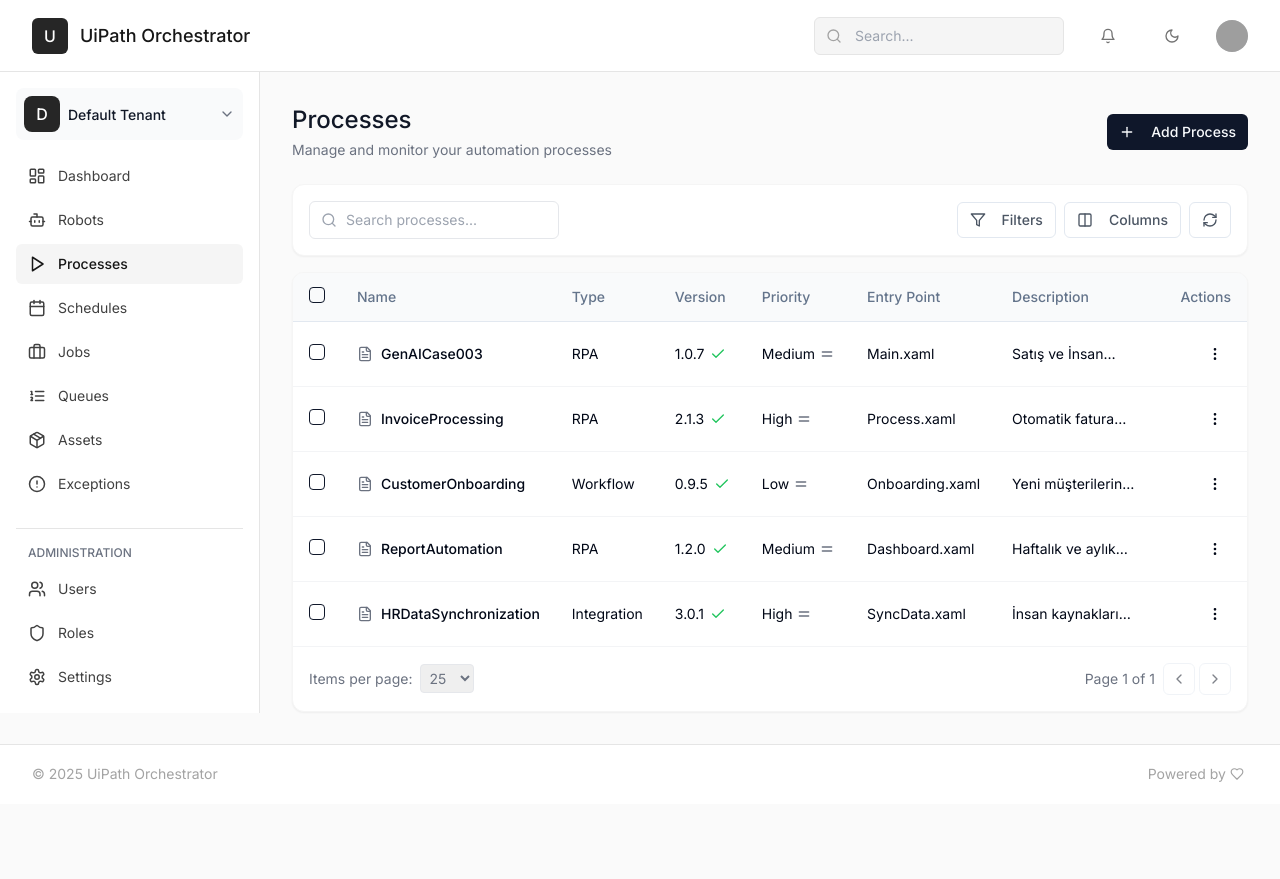
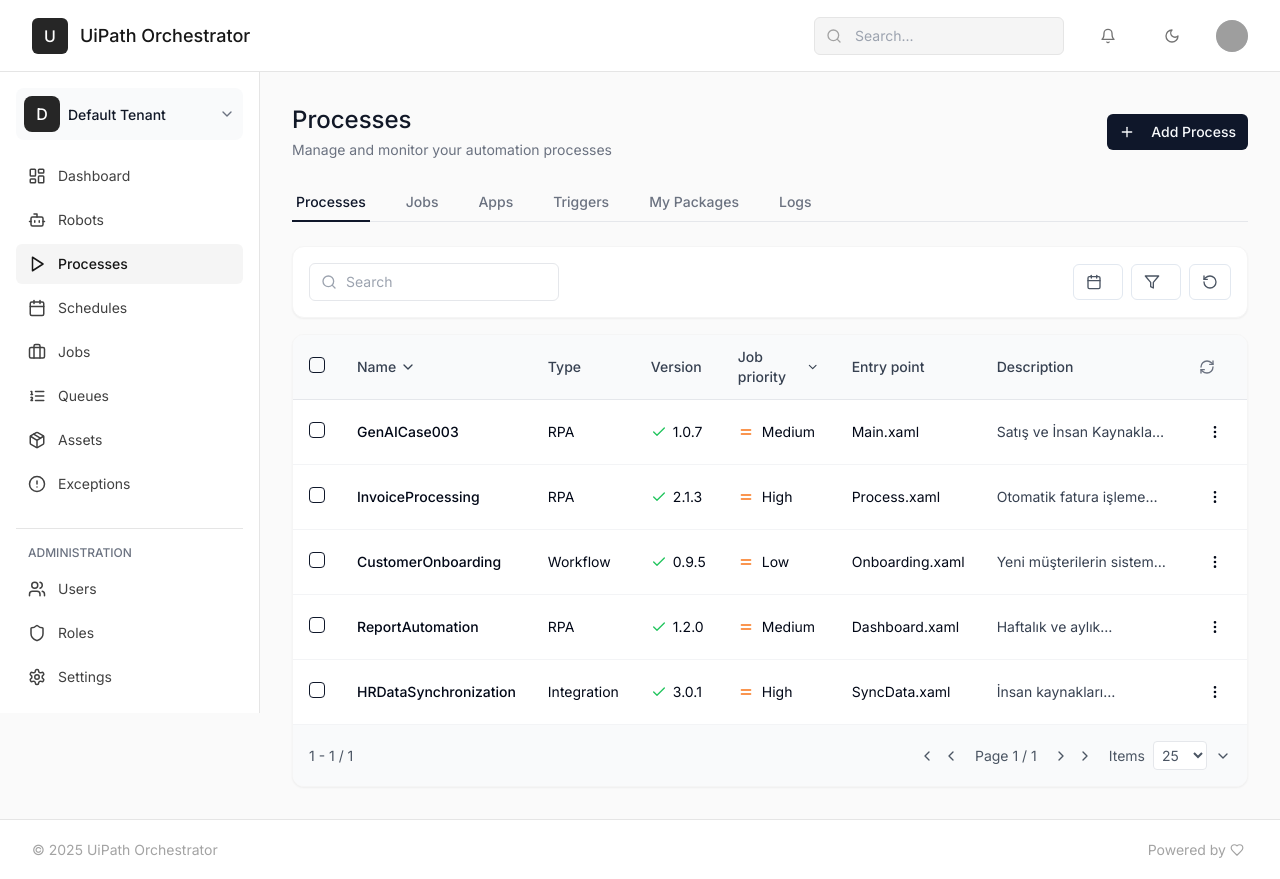
Before and after one commit to ozturksefa/admin-dashboard-analyzer-pro, a React (Vite) app: page /processes in a window 1280 px wide. Before the commit the page ends 804 px from the top, so only its background shows below. Built offline with nearby package versions, Linux system fonts and the light colour scheme; grey boxes are pictures that could not be loaded.

Commit message:
Refactor: Processes page
Refactor the Processes page to incorporate the latest design specifications and address any build errors.

```diff
--- a/src/pages/Processes.tsx
+++ b/src/pages/Processes.tsx
@@ -1,4 +1,3 @@
-
 import React, { useState } from 'react';
 import { Table, TableHeader, TableBody, TableRow, TableHead, TableCell } from "@/components/ui/table";
 import { Checkbox } from "@/components/ui/checkbox";
@@ -17,7 +16,9 @@ import {
   ChevronLeft,
   ChevronRight,
   Search,
-  Columns
+  Columns,
+  Calendar,
+  RotateCcw
 } from 'lucide-react';
 
 interface Process {
@@ -78,6 +79,15 @@ const processes: Process[] = [
   }
 ];
 
+const tabs = [
+  { id: 'processes', label: 'Processes', active: true },
+  { id: 'jobs', label: 'Jobs', active: false },
+  { id: 'apps', label: 'Apps', active: false },
+  { id: 'triggers', label: 'Triggers', active: false },
+  { id: 'packages', label: 'My Packages', active: false },
+  { id: 'logs', label: 'Logs', active: false }
+];
+
 const Processes = () => {
   const [selectedProcesses, setSelectedProcesses] = useState<string[]>([]);
   const [searchQuery, setSearchQuery] = useState('');
@@ -112,8 +122,8 @@ const Processes = () => {
 
   const getVersionBadge = (version: string) => (
     <div className="flex items-center gap-1.5">
+      <Check className="h-4 w-4 text-green-500" />
       <span>{version}</span>
-      <Check className="h-4 w-4 text-green-500" />
     </div>
   );
 
@@ -123,6 +133,7 @@ const Processes = () => {
 
   return (
     <div className="max-w-full">
+      {/* Header */}
       <div className="flex flex-col sm:flex-row items-start sm:items-center justify-between mb-6 gap-4">
         <div>
           <h1 className="text-2xl font-medium text-gray-900">Processes</h1>
@@ -134,13 +145,34 @@ const Processes = () => {
         </Button>
       </div>
 
+      {/* Tab Navigation */}
+      <div className="mb-6">
+        <div className="border-b border-gray-200">
+          <nav className="-mb-px flex space-x-8 overflow-x-auto">
+            {tabs.map((tab) => (
+              <button
+                key={tab.id}
+                className={`py-2 px-1 border-b-2 font-medium text-sm whitespace-nowrap ${
+                  tab.active
+                    ? 'border-primary text-primary'
+                    : 'border-transparent text-gray-500 hover:text-gray-700 hover:border-gray-300'
+                }`}
+              >
+                {tab.label}
+              </button>
+            ))}
+          </nav>
+        </div>
+      </div>
+
       {/* Table Controls */}
-      <div className="bg-white p-4 mb-4 rounded-xl border border-[#F5F5F5] shadow-sm flex flex-col sm:flex-row items-start sm:items-center justify-between gap-3">
+      <div className="bg-white p-4 mb-4 rounded-xl border border-[#F5F5F5] shadow-sm">
+        <div className="flex flex-col sm:flex-row items-start sm:items-center justify-between gap-3">
           <div className="relative w-full sm:w-auto">
             <Search className="absolute left-3 top-1/2 transform -translate-y-1/2 h-4 w-4 text-gray-400" />
             <input
               type="text"
-            placeholder="Search processes..."
+              placeholder="Search"
               value={searchQuery}
               onChange={(e) => setSearchQuery(e.target.value)}
               className="pl-9 pr-4 py-2 w-full sm:w-[250px] border border-gray-200 rounded-md focus:outline-none focus:ring-1 focus:ring-gray-300 text-sm"
@@ -149,14 +181,15 @@ const Processes = () => {
 
           <div className="flex items-center space-x-2 w-full sm:w-auto justify-between sm:justify-start">
             <Button variant="outline" size="sm" className="text-gray-600">
-            <Filter className="mr-2 h-4 w-4" /> Filters
+              <Calendar className="mr-2 h-4 w-4" />
             </Button>
             <Button variant="outline" size="sm" className="text-gray-600">
-            <Columns className="mr-2 h-4 w-4" /> Columns
+              <Filter className="mr-2 h-4 w-4" />
             </Button>
             <Button variant="outline" size="sm" className="text-gray-600 px-3">
-            <RefreshCw className="h-4 w-4" />
+              <RotateCcw className="h-4 w-4" />
             </Button>
+          </div>
         </div>
       </div>
 
@@ -171,8 +204,8 @@ const Processes = () => {
                   <div>
                     <h3 className="font-medium text-gray-900">{process.name}</h3>
                     <div className="flex items-center mt-1 text-sm text-gray-500">
-                      <span className="mr-2">Version: {process.version}</span>
-                      <Check className="h-4 w-4 text-green-500" />
+                      <Check className="h-4 w-4 text-green-500 mr-1" />
+                      <span>{process.version}</span>
                     </div>
                   </div>
                 </div>
@@ -182,7 +215,7 @@ const Processes = () => {
                       <MoreVertical className="h-4 w-4" />
                     </Button>
                   </DropdownMenuTrigger>
-                  <DropdownMenuContent align="end">
+                  <DropdownMenuContent align="end" className="bg-white">
                     <DropdownMenuItem>View Details</DropdownMenuItem>
                     <DropdownMenuItem>Edit</DropdownMenuItem>
                     <DropdownMenuItem>Delete</DropdownMenuItem>
@@ -213,62 +246,71 @@ const Processes = () => {
           <div className="overflow-x-auto">
             <Table>
               <TableHeader className="bg-gray-50">
-                <TableRow className="hover:bg-gray-50/50">
-                  <TableHead className="w-12">
+                <TableRow className="hover:bg-gray-50/50 border-b border-gray-200">
+                  <TableHead className="w-12 py-3">
                     <Checkbox
                       checked={selectedProcesses.length === processes.length && processes.length > 0}
                       onCheckedChange={(checked) => handleSelectAll(!!checked)}
                     />
                   </TableHead>
-                  <TableHead>Name</TableHead>
-                  <TableHead>Type</TableHead>
-                  <TableHead>Version</TableHead>
-                  <TableHead>Priority</TableHead>
-                  <TableHead>Entry Point</TableHead>
-                  <TableHead className="max-w-[300px]">Description</TableHead>
-                  <TableHead className="w-12">Actions</TableHead>
+                  <TableHead className="py-3 font-medium text-gray-700">
+                    <div className="flex items-center gap-1">
+                      Name
+                      <ChevronDown className="h-4 w-4" />
+                    </div>
+                  </TableHead>
+                  <TableHead className="py-3 font-medium text-gray-700">Type</TableHead>
+                  <TableHead className="py-3 font-medium text-gray-700">Version</TableHead>
+                  <TableHead className="py-3 font-medium text-gray-700">
+                    <div className="flex items-center gap-1">
+                      Job priority
+                      <ChevronDown className="h-4 w-4" />
+                    </div>
+                  </TableHead>
+                  <TableHead className="py-3 font-medium text-gray-700">Entry point</TableHead>
+                  <TableHead className="py-3 font-medium text-gray-700 max-w-[300px]">Description</TableHead>
+                  <TableHead className="w-12 py-3">
+                    <RefreshCw className="h-4 w-4 text-gray-500" />
+                  </TableHead>
                 </TableRow>
               </TableHeader>
               <TableBody>
                 {processes.map((process) => (
                   <TableRow
                     key={process.id}
-                    className="hover:bg-gray-50 border-b border-gray-100"
+                    className="hover:bg-gray-50 border-b border-gray-100 transition-colors"
                   >
-                    <TableCell>
+                    <TableCell className="py-4">
                       <Checkbox
                         checked={selectedProcesses.includes(process.id)}
                         onCheckedChange={(checked) => handleSelectProcess(process.id, !!checked)}
                       />
                     </TableCell>
-                    <TableCell className="font-medium">
-                      <div className="flex items-center gap-2">
-                        <FileText className="h-4 w-4 text-gray-500" />
+                    <TableCell className="font-medium py-4">
                       {process.name}
+                    </TableCell>
+                    <TableCell className="py-4">{process.type}</TableCell>
+                    <TableCell className="py-4">{getVersionBadge(process.version)}</TableCell>
+                    <TableCell className="py-4">
+                      <div className="flex items-center">
+                        <Equal className="h-4 w-4 text-orange-500 mr-2" />
+                        {process.priority}
                       </div>
                     </TableCell>
-                    <TableCell>{process.type}</TableCell>
-                    <TableCell>{getVersionBadge(process.version)}</TableCell>
-                    <TableCell>
-                      <div className="flex items-center">
-                        {process.priority}
-                        {getPriorityIcon(process.priority)}
-                      </div>
-                    </TableCell>
-                    <TableCell>{process.entryPoint}</TableCell>
-                    <TableCell>
-                      <span className="line-clamp-1 max-w-[300px]" title={process.description}>
+                    <TableCell className="py-4">{process.entryPoint}</TableCell>
+                    <TableCell className="py-4">
+                      <span className="line-clamp-1 max-w-[300px] text-gray-700" title={process.description}>
                         {process.description}
                       </span>
                     </TableCell>
-                    <TableCell className="text-right">
+                    <TableCell className="text-right py-4">
                       <DropdownMenu>
                         <DropdownMenuTrigger asChild>
                           <Button variant="ghost" size="sm" className="h-8 w-8 p-0">
                             <MoreVertical className="h-4 w-4" />
                           </Button>
                         </DropdownMenuTrigger>
-                        <DropdownMenuContent align="end">
+                        <DropdownMenuContent align="end" className="bg-white">
                           <DropdownMenuItem>View Details</DropdownMenuItem>
                           <DropdownMenuItem>Edit</DropdownMenuItem>
                           <DropdownMenuItem>Delete</DropdownMenuItem>
@@ -281,31 +323,33 @@ const Processes = () => {
             </Table>
           </div>
 
-          {/* Pagination Controls */}
-          <div className="flex items-center justify-between p-4 border-t border-gray-100">
-            <div className="flex items-center gap-2 text-sm text-gray-500">
-              <span>Items per page:</span>
+          {/* Pagination */}
+          <div className="flex items-center justify-between p-4 border-t border-gray-100 bg-gray-50">
+            <div className="flex items-center gap-2 text-sm text-gray-600">
+              <span>1 - 1 / 1</span>
+            </div>
+
+            <div className="flex items-center gap-4">
+              <div className="flex items-center gap-2 text-sm text-gray-600">
+                <ChevronLeft className="h-4 w-4" />
+                <ChevronLeft className="h-4 w-4" />
+                <span className="mx-2">Page 1 / 1</span>
+                <ChevronRight className="h-4 w-4" />
+                <ChevronRight className="h-4 w-4" />
+              </div>
+
+              <div className="flex items-center gap-2 text-sm text-gray-600">
+                <span>Items</span>
                 <select
-                className="border border-gray-200 rounded p-1 text-sm"
+                  className="border border-gray-200 rounded p-1 text-sm bg-white"
                   value={itemsPerPage}
                   onChange={(e) => setItemsPerPage(Number(e.target.value))}
                 >
-                <option value={10}>10</option>
                   <option value={25}>25</option>
                   <option value={50}>50</option>
                   <option value={100}>100</option>
                 </select>
-            </div>
-
-            <div className="flex items-center gap-2">
-              <span className="text-sm text-gray-500">Page {currentPage} of 1</span>
-              <div className="flex gap-1">
-                <Button variant="outline" size="sm" disabled className="p-0 w-8 h-8">
-                  <ChevronLeft className="h-4 w-4" />
-                </Button>
-                <Button variant="outline" size="sm" disabled className="p-0 w-8 h-8">
-                  <ChevronRight className="h-4 w-4" />
-                </Button>
+                <ChevronDown className="h-4 w-4" />
               </div>
             </div>
           </div>
```
Lines whose indentation alone changed are shown as unchanged.
